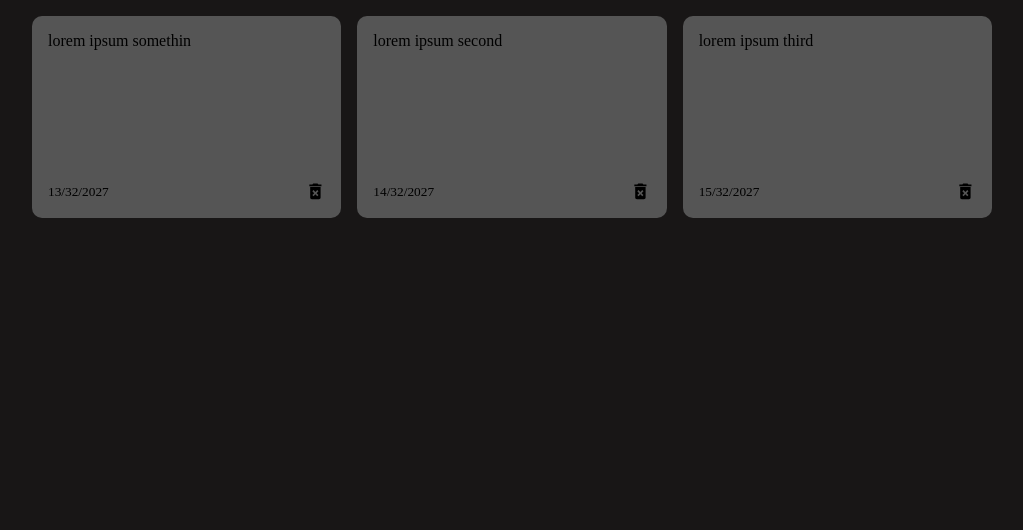
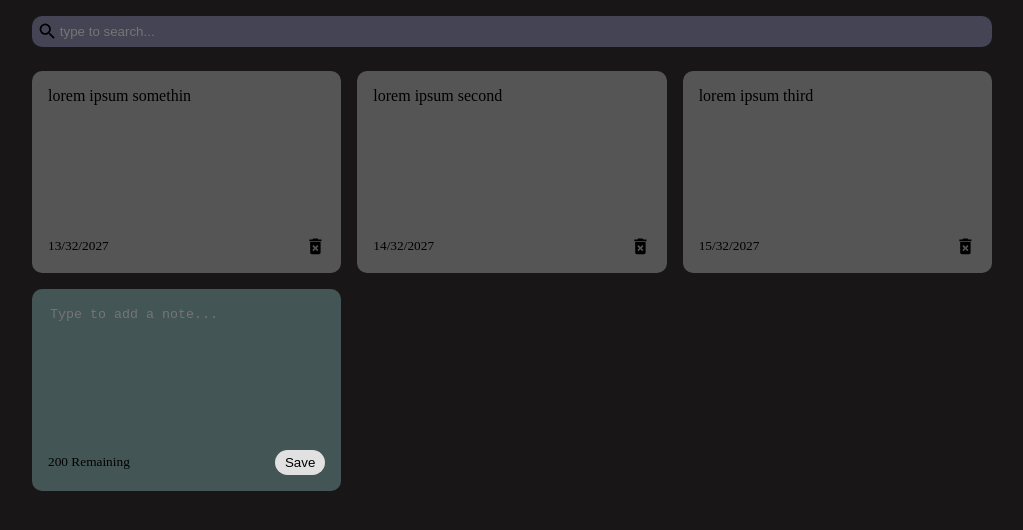
Before and after one commit to will-robertson0/note-mono, a React (Vite) app: page /notesList in a window 1280 px wide. Shown: the top 530 px of the page, without its empty margins (128-1151 px from the left). Built offline with nearby package versions, Linux system fonts and the light colour scheme.

Commit message:
add and delete note functionality

```diff
--- a/src/App.jsx
+++ b/src/App.jsx
@@ -1,26 +1,44 @@
 // import React from "react"; // not needed because .jsx
 import { createRoot } from "react-dom/client";
-import NotesList from './components/NotesList';
+import NotesList from "./components/NotesList";
 import { useState } from "react";
-import { nanoid } from 'nanoid';
+import { nanoid } from "nanoid";
+import Search from './components/Search';
 
 const App = () => {
-    const [notes, setNotes] = useState([{
+  const [notes, setNotes] = useState([
+    {
       id: nanoid(),
       text: "lorem ipsum somethin",
-            date: "13/32/2027"
+      date: "13/32/2027",
     },
     {
       id: nanoid(),
       text: "lorem ipsum second",
-            date: "14/32/2027"
+      date: "14/32/2027",
     },
     {
       id: nanoid(),
       text: "lorem ipsum third",
-            date: "15/32/2027"
+      date: "15/32/2027",
     },
   ]);
+
+  const addNote = (text) => {
+    const date = new Date();
+    const newNote = {
+      id: nanoid(),
+      text: text,
+      date: date.toLocaleDateString(),
+    };
+    const newNotes = [...notes, newNote];
+    setNotes(newNotes);
+  };
+
+  const deleteNote = (id) => {
+    const newNotes = notes.filter((note) => note.id !== id);
+    setNotes(newNotes);
+  };
 
   return (
     // <nav class="main-navbar">
@@ -29,9 +47,17 @@
     //         </a>
     // </nav>
     <div className="container">
-            <NotesList notes={notes}/>
+      <Search/>
+      <NotesList
+        notes={notes}
+        handleAddNote={addNote}
+        handleDeleteNote={deleteNote}
+      />
     </div>
   );
+  // "prop drilling":
+  // handleAddNote is passed as a prop to NotesList ^^^ and then to AddNote so that
+  // the child element AddNote can change the state of the parent element App
 };
 
 const container = document.getElementById("root");
--- /dev/null
+++ b/src/components/AddNote.jsx
@@ -0,0 +1,39 @@
+import { useState } from "react";
+
+const AddNote = ({ handleAddNote }) => {
+  const [noteText, setNoteText] = useState("");
+  const characterLimit = 200;
+
+  const handleChange = (event) => {
+    if (characterLimit - event.target.value.length >= 0) {
+      setNoteText(event.target.value);
+    }
+  };
+
+  const handleSaveClick = () => {
+    if (noteText.trim().length > 0) {
+      handleAddNote(noteText);
+      setNoteText("");
+    }
+  };
+
+  return (
+    <div className="note new">
+      <textarea
+        rows="8"
+        cols="10"
+        placeholder="Type to add a note..."
+        value={noteText}
+        onChange={handleChange}
+      ></textarea>
+      <div className="note-footer">
+        <small>{characterLimit - noteText.length} Remaining</small>
+        <button className="save" onClick={handleSaveClick}>
+          Save
+        </button>
+      </div>
+    </div>
+  );
+};
+
+export default AddNote;
--- a/src/components/Note.jsx
+++ b/src/components/Note.jsx
@@ -1,15 +1,19 @@
-import { MdDeleteForever } from 'react-icons/md';
+import { MdDeleteForever } from "react-icons/md";
 
-const Note = ({ id, text, date }) => {
+const Note = ({ id, text, date, handleDeleteNote }) => {
   return (
     <div className="note">
       <span>{text}</span>
       <div className="note-footer">
         <small>{date}</small>
-                <MdDeleteForever className="delete-icon" size="1.3em" />
+        <MdDeleteForever
+          onClick={() => handleDeleteNote(id)}
+          className="delete-icon"
+          size="1.3em"
+        />
       </div>
     </div>
   );
-}
+};
 
 export default Note;
--- a/src/components/NotesList.jsx
+++ b/src/components/NotesList.jsx
@@ -1,13 +1,20 @@
-import Note from './Note';
+import Note from "./Note";
+import AddNote from "./AddNote";
 
-const NotesList = ({ notes }) => {
-    return (
-        <div className='notes-list'>
-            {notes.map((note) =>
-                <Note id={note.id} text={note.text} date={note.date}/>
-            )}
-        </div>
-    );
+const NotesList = ({ notes, handleAddNote, handleDeleteNote }) => {
+  return (
+    <div className="notes-list">
+      {notes.map((note) => (
+        <Note
+          id={note.id}
+          text={note.text}
+          date={note.date}
+          handleDeleteNote={handleDeleteNote}
+        />
+      ))}
+      <AddNote handleAddNote={handleAddNote} />
+    </div>
+  );
 };
 
 export default NotesList;
--- /dev/null
+++ b/src/components/Search.jsx
@@ -0,0 +1,12 @@
+import React from 'react';
+import {MdSearch} from 'react-icons/md';
+
+const Search = () => {
+  return <div className='search'>
+    <MdSearch className="search-icons" size="1.3em" />
+    <input type="text" placeholder='type to search...' />
+  </div>;
+};
+
+
+export default Search;
--- a/style.css
+++ b/style.css
@@ -23,6 +23,32 @@
     grid-template-columns: repeat(auto-fit, minmax(250px, 1fr));
 }
 
+.note.new {
+    background-color: #445555;
+}
+
+textarea {
+    border: none;
+    resize: none;
+    background-color: #445555;
+}
+
+textarea:focus {
+    outline: none;
+}
+
+.save {
+    background-color: #e1e1e1;
+    border: none;
+    border-radius: 15px;
+    padding: 5px 10px 5px 10px;
+}
+
+.save:hover {
+    background-color: #c1c1c1;
+    cursor: pointer;
+}
+
 .note {
     background-color: #555555;
     border-radius: 10px;
@@ -31,6 +57,7 @@
     display: flex;
     flex-direction: column;
     justify-content: space-between;
+    white-space: pre-wrap;
 }
 
 .note-footer {
@@ -38,3 +65,25 @@
     align-items: center;
     justify-content: space-between;
 }
+
+.delete-icon {
+    cursor: pointer;
+}
+
+.search {
+    display: flex;
+    align-items: center;
+    background-color: #444455;
+    border-radius: 10px;
+    padding: 5px;
+    margin-bottom: 1.5em;
+}
+
+.search input {
+    border: none;
+    background-color: #444455;
+}
+
+.search input:focus {
+    outline: none;
+}
```
Lines whose indentation alone changed are shown as unchanged.
